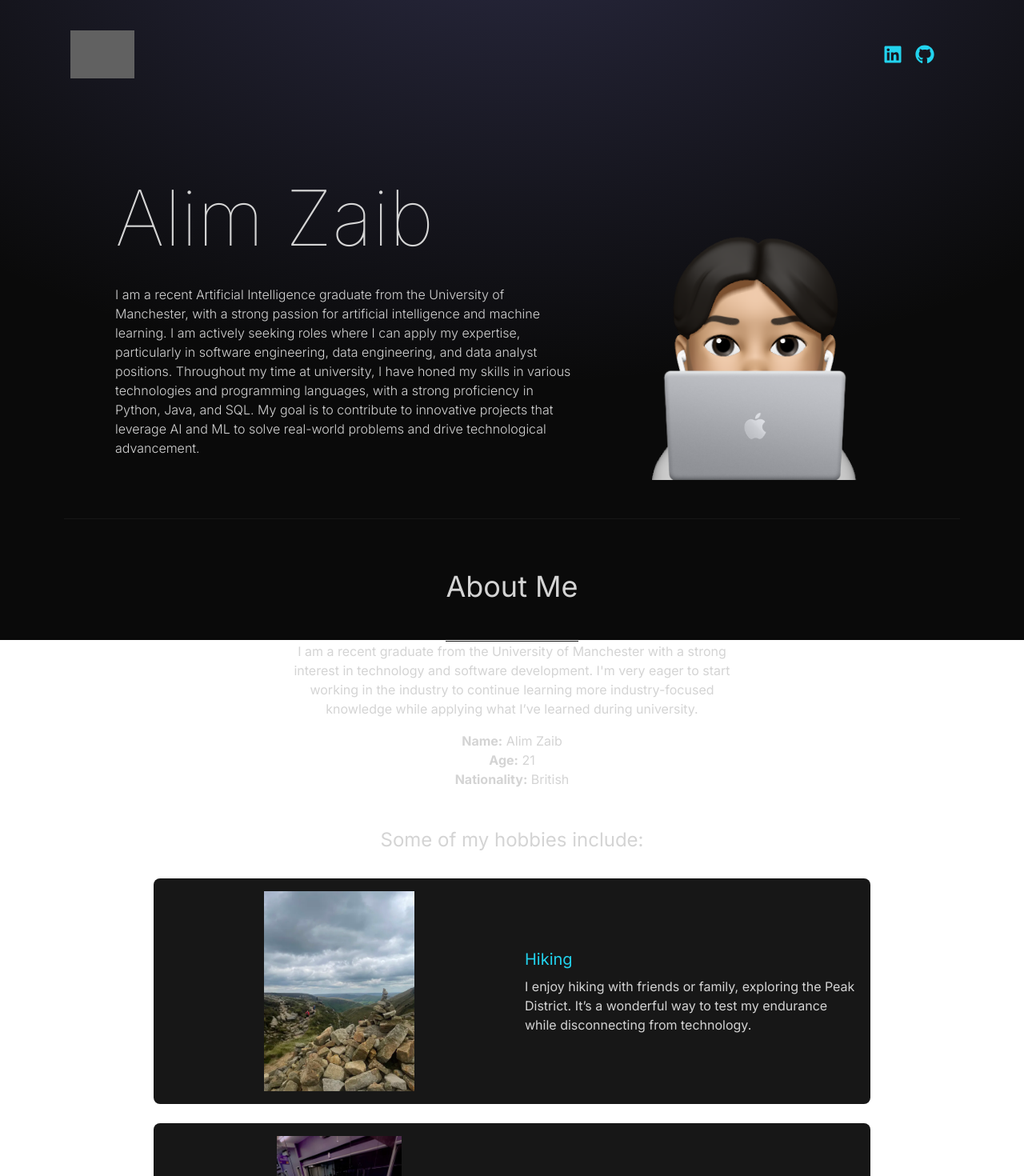
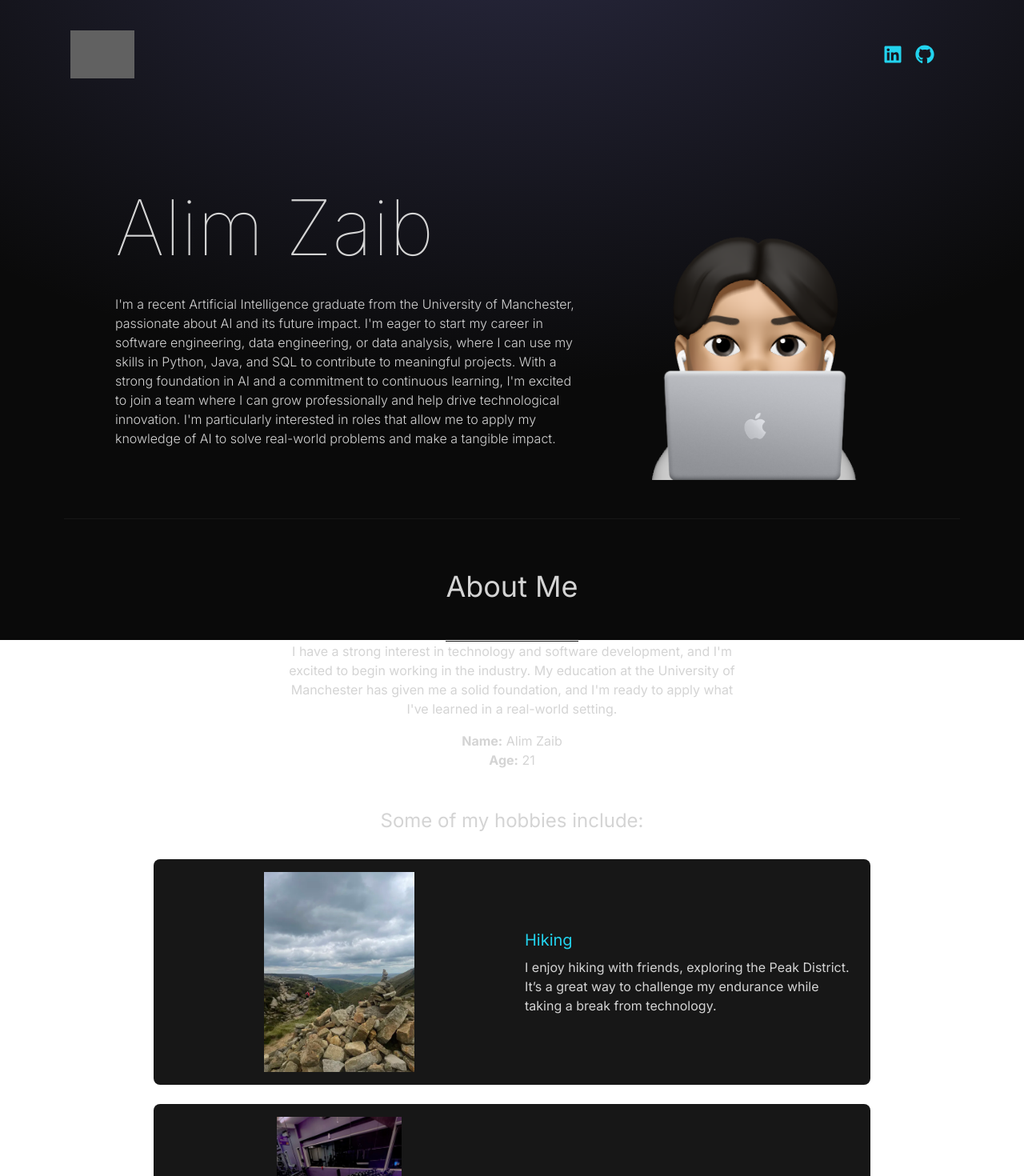
Before and after one commit to alim-zaib/react_portfolio, a React (Vite) app: page / in a window 1280 px wide. Shown: the top 1470 px of the page at 80% size. Built offline with nearby package versions, Linux system fonts and the light colour scheme; grey boxes are pictures that could not be loaded.

Commit message:
some little updates

```diff
--- a/index.html
+++ b/index.html
@@ -4,7 +4,7 @@
     <meta charset="UTF-8" />
     <link rel="icon" type="image/png" href="memoji.png" />
     <meta name="viewport" content="width=device-width, initial-scale=1.0" />
-    <title>alim zaib | portfolio</title>
+    <title>alim zaib | ortfolio</title>
   </head>
   <body>
     <div id="root"></div>
--- a/src/components/About.jsx
+++ b/src/components/About.jsx
@@ -16,7 +16,6 @@ const About = () => {
             <br />
             <strong>Age:</strong> 21
             <br />
-            <strong>Nationality:</strong> British
           </p>
         </div>
       </div>
--- a/src/constants/index.js
+++ b/src/constants/index.js
@@ -8,16 +8,16 @@ import weightlifting from "../assets/hobbies/weightlifting.jpg";
 import gaming from "../assets/hobbies/league.jpg";
 import hiking from "../assets/hobbies/hiking.webp";
 
-export const HERO_CONTENT = `I am a recent Artificial Intelligence graduate from the University of Manchester, with a strong passion for artificial intelligence and machine learning. I am actively seeking roles where I can apply my expertise, particularly in software engineering, data engineering, and data analyst positions. Throughout my time at university, I have honed my skills in various technologies and programming languages, with a strong proficiency in Python, Java, and SQL. My goal is to contribute to innovative projects that leverage AI and ML to solve real-world problems and drive technological advancement.`;
+export const HERO_CONTENT = `I'm a recent Artificial Intelligence graduate from the University of Manchester, passionate about AI and its future impact. I'm eager to start my career in software engineering, data engineering, or data analysis, where I can use my skills in Python, Java, and SQL to contribute to meaningful projects. With a strong foundation in AI and a commitment to continuous learning, I'm excited to join a team where I can grow professionally and help drive technological innovation. I'm particularly interested in roles that allow me to apply my knowledge of AI to solve real-world problems and make a tangible impact.`;
 
-export const ABOUT_TEXT = `I am a recent graduate from the University of Manchester with a strong interest in technology and software development. I'm very eager to start working in the industry to continue learning more industry-focused knowledge while applying what I’ve learned during university.`;
+export const ABOUT_TEXT = `I have a strong interest in technology and software development, and I'm excited to begin working in the industry. My education at the University of Manchester has given me a solid foundation, and I'm ready to apply what I've learned in a real-world setting.`;
 
 export const HOBBIES = [
   {
     title: "Hiking",
     image: hiking,
     description:
-      "I enjoy hiking with friends or family, exploring the Peak District. It’s a wonderful way to test my endurance while disconnecting from technology.",
+      "I enjoy hiking with friends, exploring the Peak District. It’s a great way to challenge my endurance while taking a break from technology.",
   },
   {
     title: "Weightlifting",
```
Also changed, not shown: 1 other file (tests, documents, lock files or other folders).
